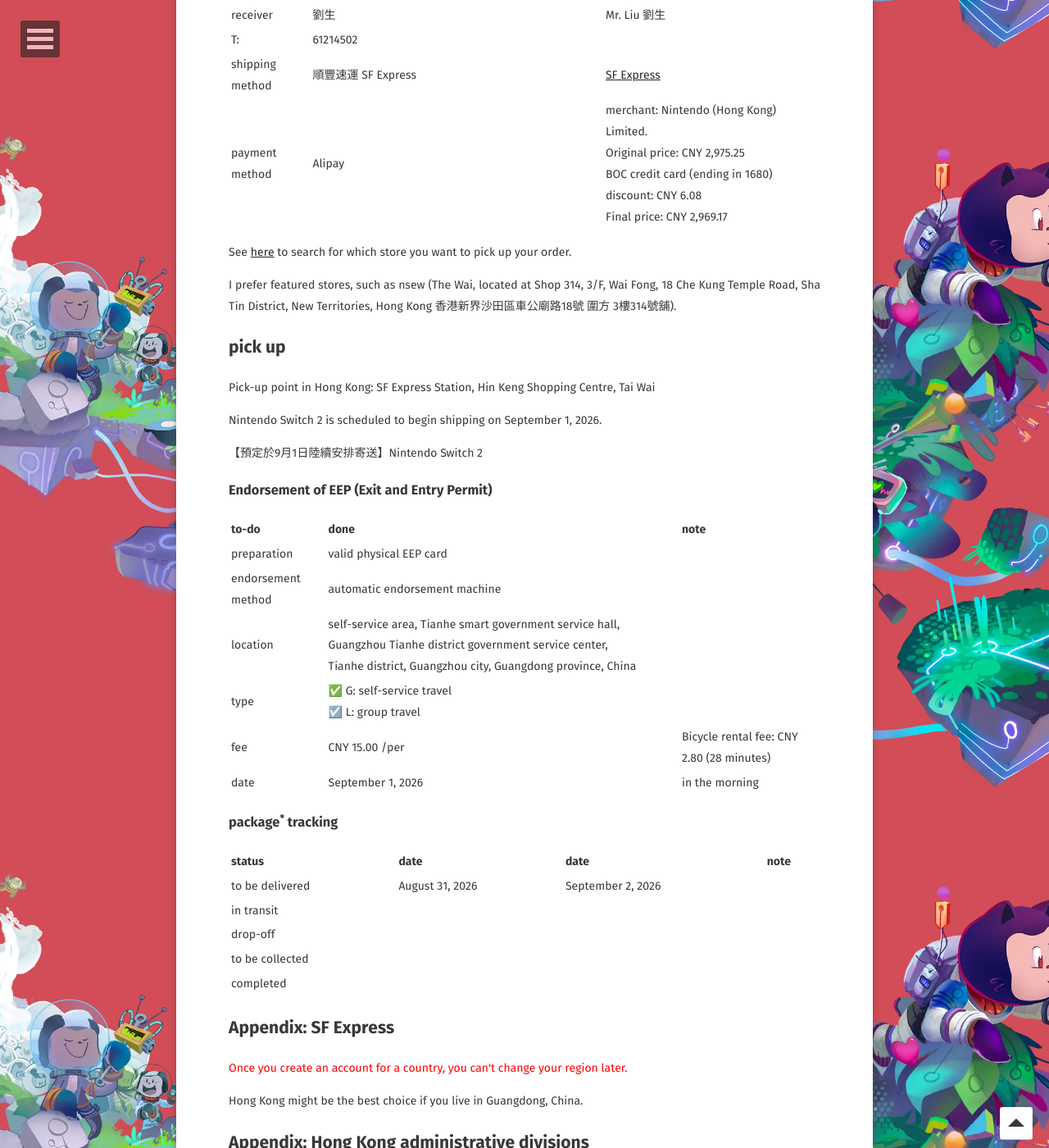
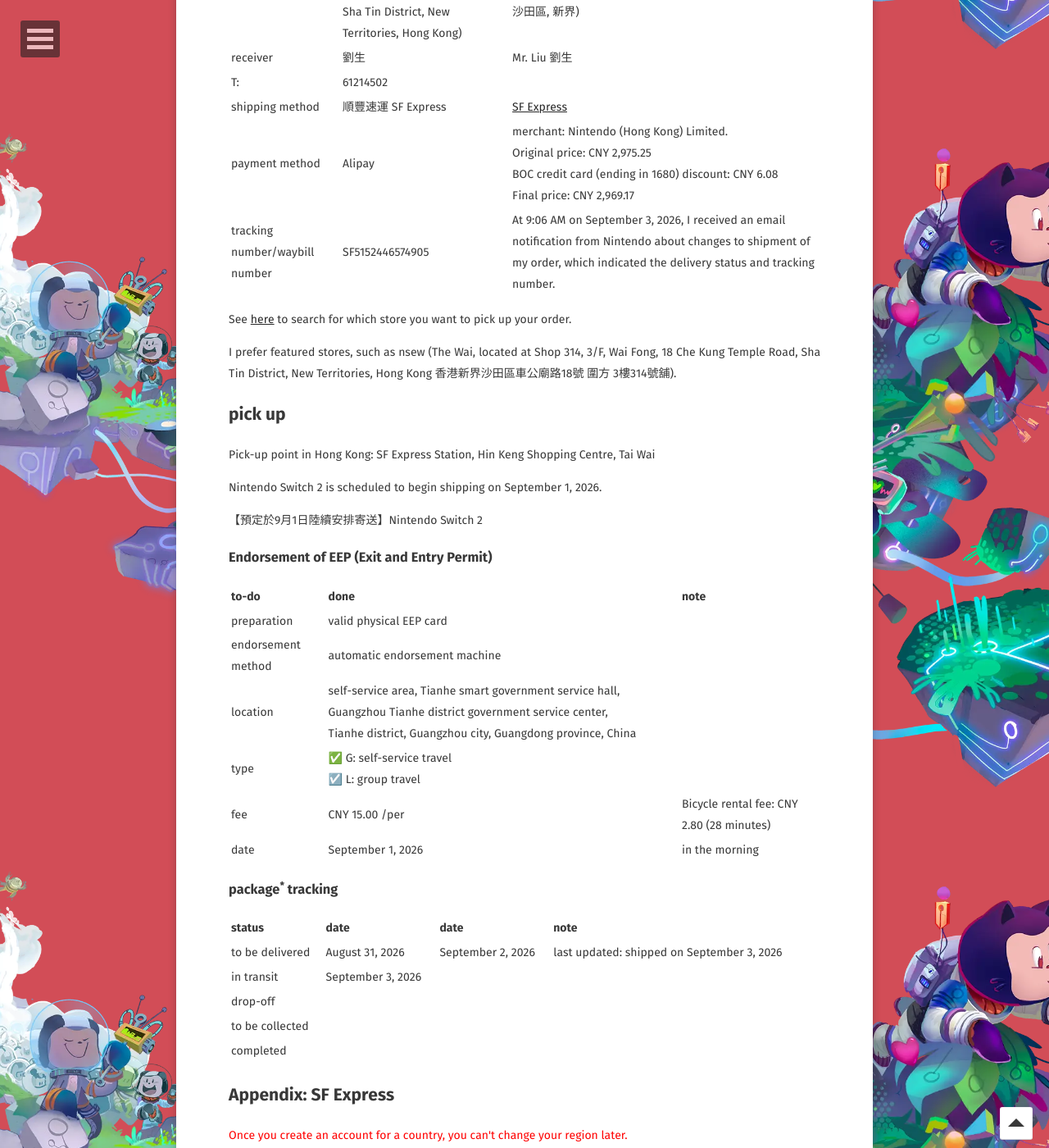
Before and after one commit to WebPavel/WebPavel.github.io, a Jekyll site: the page built from _posts/2026-08-31-purchase-Switch2-from-Nintendo-Store-in-Hong-Kong.md, in a window 1280 px wide and 1400 px high, scrolled down 1729 px. Shown: the whole window at 82% size. Built offline with Jekyll 4.4.1, drawn with Linux system fonts in a browser that asks for light colours; some web fonts are replaced; comment, search, counter and statistics services are not loaded.

Commit message:
feat: update on the latest progress of Switch2 purchase.

```diff
--- a/_posts/2026-08-31-purchase-Switch2-from-Nintendo-Store-in-Hong-Kong.md
+++ b/_posts/2026-08-31-purchase-Switch2-from-Nintendo-Store-in-Hong-Kong.md
@@ -47,16 +47,17 @@
 
 I placed an order online at the [official website of Nintendo Store in Hong Kong](https://store.nintendo.com.hk/) on August 31, 2026.
 
-| order            | value                                                                                                                                                                              | note                                                                                                                                                              |
-|:-----------------|:-----------------------------------------------------------------------------------------------------------------------------------------------------------------------------------|:------------------------------------------------------------------------------------------------------------------------------------------------------------------|
-| #                | 1097531512984924                                                                                                                                                                   |                                                                                                                                                                   |
-| date             | 2026/8/31                                                                                                                                                                          | 10:00pm                                                                                                                                                           |
-| total amount     | HKD 3,450                                                                                                                                                                          | shipping and handling fees: HKD 0                                                                                                                                 |
-| shipping address | SF Express Station, Hin Keng Shopping Centre, Tai Wai <br/> (Shop 203, 1/F, Hin Keng Shopping Centre, 69 Che Kung Temple Road, <br/> Sha Tin District, New Territories, Hong Kong) | 大圍顯徑商場順豐站<br/>(香港新界沙田區沙田車公廟道69號<br/>顯徑邨顯徑商場1樓203號舖^852NBL^ <br/>(852NBL), <br/>沙田區, 新界)                                     |
-| receiver         | 劉生                                                                                                                                                                               | Mr. Liu 劉生                                                                                                                                                      |
-| T:               | 61214502                                                                                                                                                                           |                                                                                                                                                                   |
-| shipping method  | 順豐速運 SF Express                                                                                                                                                                | [SF Express](https://htm.sf-express.com/hk/tc/products_services/Express_Services/Value_added_Services/SF_Retention_Service/)                                      |
-| payment method   | Alipay                                                                                                                                                                             | merchant: Nintendo (Hong Kong) Limited. <br/>Original price: CNY 2,975.25 <br/>BOC credit card (ending in 1680) discount: CNY 6.08 <br/>Final price: CNY 2,969.17 |
+| order                          | value                                                                                                                                                                              | note                                                                                                                                                                            |
+|:-------------------------------|:-----------------------------------------------------------------------------------------------------------------------------------------------------------------------------------|:--------------------------------------------------------------------------------------------------------------------------------------------------------------------------------|
+| #                              | 1097531512984924                                                                                                                                                                   |                                                                                                                                                                                 |
+| date                           | 2026/8/31                                                                                                                                                                          | 10:00pm                                                                                                                                                                         |
+| total amount                   | HKD 3,450                                                                                                                                                                          | shipping and handling fees: HKD 0                                                                                                                                               |
+| shipping address               | SF Express Station, Hin Keng Shopping Centre, Tai Wai <br/> (Shop 203, 1/F, Hin Keng Shopping Centre, 69 Che Kung Temple Road, <br/> Sha Tin District, New Territories, Hong Kong) | 大圍顯徑商場順豐站<br/>(香港新界沙田區沙田車公廟道69號<br/>顯徑邨顯徑商場1樓203號舖^852NBL^ <br/>(852NBL), <br/>沙田區, 新界)                                                   |
+| receiver                       | 劉生                                                                                                                                                                               | Mr. Liu 劉生                                                                                                                                                                    |
+| T:                             | 61214502                                                                                                                                                                           |                                                                                                                                                                                 |
+| shipping method                | 順豐速運 SF Express                                                                                                                                                                | [SF Express](https://htm.sf-express.com/hk/tc/products_services/Express_Services/Value_added_Services/SF_Retention_Service/)                                                    |
+| payment method                 | Alipay                                                                                                                                                                             | merchant: Nintendo (Hong Kong) Limited. <br/>Original price: CNY 2,975.25 <br/>BOC credit card (ending in 1680) discount: CNY 6.08 <br/>Final price: CNY 2,969.17               |
+| tracking number/waybill number | SF5152446574905                                                                                                                                                                    | At 9:06 AM on September 3, 2026, I received an email notification from Nintendo about changes to shipment of my order, which indicated the delivery status and tracking number. |
 
 See [here](https://www.nintendo.com/hk/hardware/switch/store/index.html) to search for which store you want to pick up your order.
 
@@ -83,13 +84,13 @@
 
 ### package<sup>*</sup> tracking
 
-| status          | date            | date              | note |
-|:----------------|:----------------|:------------------|:-----|
-| to be delivered | August 31, 2026 | September 2, 2026 |      |
-| in transit      |                 |                   |      |
-| drop-off        |                 |                   |      |
-| to be collected |                 |                   |      |
-| completed       |                 |                   |      |
+| status          | date              | date              | note                                       |
+|:----------------|:------------------|:------------------|:-------------------------------------------|
+| to be delivered | August 31, 2026   | September 2, 2026 | last updated: shipped on September 3, 2026 |
+| in transit      | September 3, 2026 |                   |                                            |
+| drop-off        |                   |                   |                                            |
+| to be collected |                   |                   |                                            |
+| completed       |                   |                   |                                            |
 
 ## Appendix: SF Express
 
```
